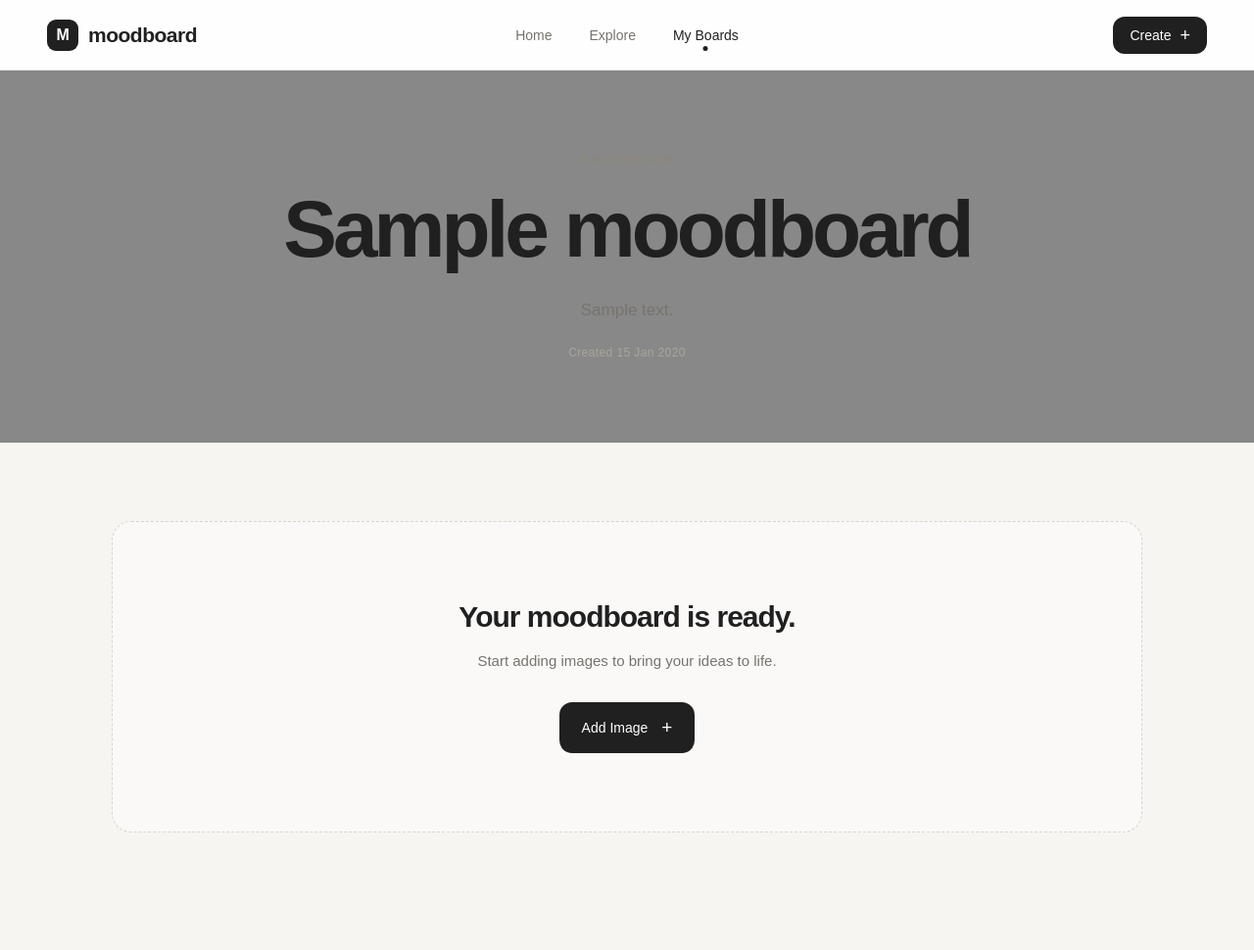
After one commit to just-pratham/pinterest-moodboard-generator, a Django app: page /boards/1/ in a window 1280 px wide. The commit adds this page. Shown: the whole page at 98% size. Run offline with Django 5.2, Linux system fonts and the light colour scheme; tables that the repository leaves empty hold one stand-in row (values such as "Sample post").

Commit message:
Add moodboard detail page

```diff
--- a/boards/static/css/style.css
+++ b/boards/static/css/style.css
@@ -553,3 +553,93 @@ body {
         transform: translateY(0);
     }
 }
+
+/* ================================
+   MOODBOARD DETAIL PAGE
+   ================================ */
+
+.moodboard-detail {
+    min-height: calc(100vh - 72px);
+    background: #f7f5f2;
+}
+
+.moodboard-detail-header {
+    min-height: 380px;
+    padding: 80px 24px;
+    display: flex;
+    align-items: center;
+    justify-content: center;
+    box-sizing: border-box;
+    text-align: center;
+}
+
+.detail-header-content {
+    width: 100%;
+    max-width: 800px;
+}
+
+.detail-header-content .eyebrow {
+    margin: 0 0 24px;
+    color: #8b867e;
+    font-size: 11px;
+    font-weight: 600;
+    letter-spacing: 2.5px;
+}
+
+.detail-header-content h1 {
+    margin: 0;
+    color: #202020;
+    font-size: clamp(48px, 7vw, 82px);
+    line-height: 1;
+    letter-spacing: -4px;
+    font-weight: 600;
+}
+
+.detail-description {
+    max-width: 600px;
+    margin: 28px auto 0;
+    color: #77736d;
+    font-size: 17px;
+    line-height: 1.7;
+}
+
+.detail-date {
+    margin: 22px 0 0;
+    color: #aaa59d;
+    font-size: 12px;
+    letter-spacing: 0.4px;
+}
+
+.moodboard-content {
+    max-width: 1100px;
+    margin: 0 auto;
+    padding: 80px 24px 120px;
+    box-sizing: border-box;
+}
+
+.empty-moodboard {
+    padding: 80px 30px;
+    text-align: center;
+    border: 1px dashed #d8d3cb;
+    border-radius: 20px;
+    background: rgba(255, 255, 255, 0.45);
+}
+
+.empty-moodboard h2 {
+    margin: 0;
+    color: #202020;
+    font-size: 30px;
+    letter-spacing: -1px;
+}
+
+.empty-moodboard p {
+    margin: 16px 0 30px;
+    color: #77736d;
+    font-size: 15px;
+    line-height: 1.6;
+}
+
+.empty-moodboard .hero-btn {
+    border: none;
+    cursor: pointer;
+}
--- a/boards/templates/boards/home.html
+++ b/boards/templates/boards/home.html
@@ -25,13 +25,13 @@
         <div class="nav-links">
             <a href="/" class="active">Home</a>
             <a href="#">Explore</a>
-            <a href="#">My Boards</a>
+            <a href="{% url 'my_boards' %}">My Boards</a>
         </div>
 
         <div class="nav-actions">
             <a href="#" class="about-link">About</a>
 
-            <a href="#" class="create-btn">
+            <a href="{% url 'create_moodboard' %}" class="create-btn">
                 Create <span>+</span>
             </a>
         </div>
@@ -60,7 +60,7 @@
 
             <div class="hero-actions">
 
-                <a href="#" class="hero-btn">
+                <a href="{% url 'create_moodboard' %}" class="hero-btn">
                     Create Moodboard
                     <span>→</span>
                 </a>
--- /dev/null
+++ b/boards/templates/boards/moodboard_detail.html
@@ -0,0 +1,99 @@
+{% load static %}
+
+<!DOCTYPE html>
+<html lang="en">
+
+<head>
+    <meta charset="UTF-8">
+    <meta name="viewport" content="width=device-width, initial-scale=1.0">
+
+    <title>{{ moodboard.title }} | Moodboard</title>
+
+    <link rel="stylesheet" href="{% static 'css/style.css' %}">
+</head>
+
+<body>
+
+    <!-- Navigation -->
+    <nav class="navbar">
+
+        <a href="{% url 'home' %}" class="logo">
+            <span class="logo-mark">M</span>
+            <span>moodboard</span>
+        </a>
+
+        <div class="nav-links">
+            <a href="{% url 'home' %}">Home</a>
+            <a href="#">Explore</a>
+            <a href="{% url 'my_boards' %}" class="active">
+                My Boards
+            </a>
+        </div>
+
+        <div class="nav-actions">
+
+            <a href="{% url 'create_moodboard' %}" class="create-btn">
+                Create <span>+</span>
+            </a>
+
+        </div>
+
+    </nav>
+
+
+    <!-- Moodboard Detail -->
+    <main class="moodboard-detail">
+
+    <div
+        class="moodboard-detail-header"
+        style="background-color: {{ moodboard.background_color }};"
+    >
+
+        <div class="detail-header-content">
+
+            <p class="eyebrow">
+                MOODBOARD
+            </p>
+
+            <h1>
+                {{ moodboard.title }}
+            </h1>
+
+            {% if moodboard.description %}
+                <p class="detail-description">
+                    {{ moodboard.description }}
+                </p>
+            {% endif %}
+
+            <p class="detail-date">
+                Created {{ moodboard.created_at|date:"d M Y" }}
+            </p>
+
+        </div>
+
+    </div>
+
+
+    <section class="moodboard-content">
+
+        <div class="empty-moodboard">
+
+            <h2>Your moodboard is ready.</h2>
+
+            <p>
+                Start adding images to bring your ideas to life.
+            </p>
+
+            <button class="hero-btn" type="button">
+                Add Image
+                <span>+</span>
+            </button>
+
+        </div>
+
+    </section>
+
+</main>
+</body>
+
+</html>
--- a/boards/urls.py
+++ b/boards/urls.py
@@ -2,5 +2,9 @@ from django.urls import path
 from . import views
 
 urlpatterns = [
-    path("", views.home, name="home"),
+    path('', views.home, name='home'),
+    path('create/', views.create_moodboard, name='create_moodboard'),
+    path('my-boards/', views.my_boards, name='my_boards'),
+    path('boards/<int:board_id>/', views.moodboard_detail, name='moodboard_detail'),
+
 ]
--- a/boards/views.py
+++ b/boards/views.py
@@ -1,4 +1,38 @@
-from django.shortcuts import render
+from django.shortcuts import render, redirect
+from .forms import MoodboardForm
+from .models import Moodboard
+
 
 def home(request):
-    return render(request, "boards/home.html")
+    return render(request, 'boards/home.html')
+
+
+def create_moodboard(request):
+
+    if request.method == 'POST':
+        form = MoodboardForm(request.POST)
+
+        if form.is_valid():
+            form.save()
+            return redirect('home')
+
+    else:
+        form = MoodboardForm()
+
+    return render(request, 'boards/create_moodboard.html', {
+        'form': form
+    })
+
+def my_boards(request):
+    moodboards = Moodboard.objects.all().order_by('-updated_at')
+
+    return render(request, 'boards/my_boards.html',{
+        'moodboards': moodboards
+    })
+
+def moodboard_detail(request, board_id):
+    moodboard = Moodboard.objects.get(id=board_id)
+
+    return render(request, 'boards/moodboard_detail.html', {
+        'moodboard': moodboard
+    })
--- a/config/urls.py
+++ b/config/urls.py
@@ -1,20 +1,3 @@
-"""
-URL configuration for config project.
-
-The `urlpatterns` list routes URLs to views. For more information please see:
-    https://docs.djangoproject.com/en/6.1/topics/http/urls/
-Examples:
-Function views
-    1. Add an import:  from my_app import views
-    2. Add a URL to urlpatterns:  path('', views.home, name='home')
-Class-based views
-    1. Add an import:  from other_app.views import Home
-    2. Add a URL to urlpatterns:  path('', Home.as_view(), name='home')
-Including another URLconf
-    1. Import the include() function: from django.urls import include, path
-    2. Add a URL to urlpatterns:  path('blog/', include('blog.urls'))
-"""
-
 from django.contrib import admin
 from django.urls import include, path
 
```
Also changed, not shown: boards/forms.py (added, +20 -0 lines), boards/templates/boards/create_moodboard.html (added, +165 -0 lines), boards/templates/boards/my_boards.html (added, +123 -0 lines).
